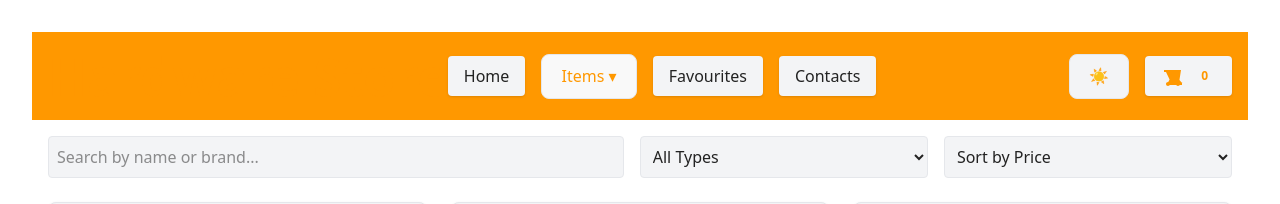
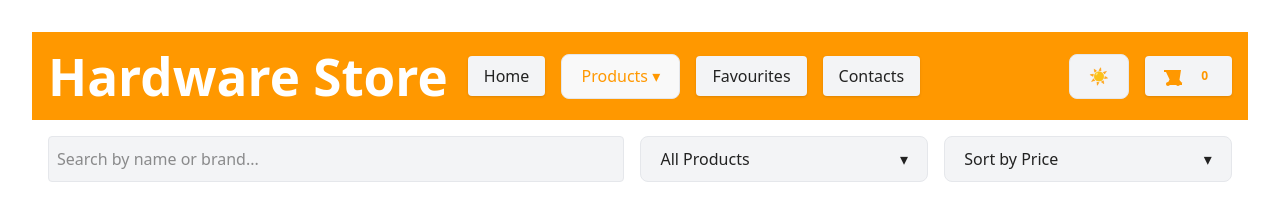
Before and after one commit to zewo2/PWAF-TP1-HardwareStore, a React (Vite) app: page /items in a window 1280 px wide. Shown: the top 204 px of the page. Built offline with nearby package versions, Linux system fonts and the light colour scheme.

Commit message:
varius fixes, filter consistency

```diff
--- a/src/App.jsx
+++ b/src/App.jsx
@@ -15,7 +15,7 @@ function App() {
   return (
     <div className="min-h-screen flex flex-col">
       <header className="bg-blue-700 text-white p-4 flex items-center justify-between">
-        <h1 className="text-2xl font-bold">Hardware Store</h1>
+  <h1 className="text-2xl font-bold" style={{ color: 'var(--bg)' }}>Hardware Store</h1>
         <nav className="flex items-center gap-4 flex-1">
           <Link to="/" className="px-4 py-2 rounded shadow transition" style={{ background: 'var(--card)', color: 'var(--highlight)' }}>Home</Link>
           <DropdownMenu />
@@ -35,12 +35,12 @@ function App() {
       <main className="flex-1 p-4">
         <Routes>
           <Route path="/" element={<Home />} />
-          <Route path="/about" element={<AboutUs />} />
           <Route path="/items" element={<Product />} />
           <Route path="/items/:id" element={<ProductDetails />} />
+          <Route path="/favourites" element={<Favourites />} />
+          <Route path="/about" element={<AboutUs />} />
+          <Route path="/contacts" element={<Contacts />} />
           <Route path="/cart" element={<Cart />} />
-          <Route path="/favourites" element={<Favourites />} />
-          <Route path="/contacts" element={<Contacts />} />
         </Routes>
       </main>
       <footer className="bg-gray-100 text-center p-2 text-xs text-gray-500">© 2025 Hardware Store</footer>
--- a/src/DropdownMenu.jsx
+++ b/src/DropdownMenu.jsx
@@ -20,18 +20,21 @@ export default function DropdownMenu() {
 
   return (
     <div className="relative inline-block" onMouseEnter={handleMouseEnter} onMouseLeave={handleMouseLeave}>
-      <button className="hover:underline focus:outline-none" onClick={handleButtonClick} aria-haspopup="true" aria-expanded={open}>Items ▾</button>
+      <button className="hover:underline focus:outline-none" onClick={handleButtonClick} aria-haspopup="true" aria-expanded={open}>Products ▾</button>
       {open && (
-        <div className="absolute left-0 mt-2 w-40 bg-white text-black rounded shadow-lg z-10">
-          <Link to="/items" className="block px-4 py-2 hover:bg-blue-100" onClick={() => setOpen(false)}>All Items</Link>
-          <Link to="/items?type=CPU" className="block px-4 py-2 hover:bg-blue-100" onClick={() => setOpen(false)}>CPU</Link>
-          <Link to="/items?type=GPU" className="block px-4 py-2 hover:bg-blue-100" onClick={() => setOpen(false)}>GPU</Link>
-          <Link to="/items?type=RAM" className="block px-4 py-2 hover:bg-blue-100" onClick={() => setOpen(false)}>RAM</Link>
-          <Link to="/items?type=Motherboard" className="block px-4 py-2 hover:bg-blue-100" onClick={() => setOpen(false)}>Motherboard</Link>
-          <Link to="/items?type=Storage" className="block px-4 py-2 hover:bg-blue-100" onClick={() => setOpen(false)}>Storage</Link>
-          <Link to="/items?type=PSU" className="block px-4 py-2 hover:bg-blue-100" onClick={() => setOpen(false)}>PSU</Link>
-          <Link to="/items?type=Case" className="block px-4 py-2 hover:bg-blue-100" onClick={() => setOpen(false)}>Case</Link>
-          <Link to="/items?type=Peripheral" className="block px-4 py-2 hover:bg-blue-100" onClick={() => setOpen(false)}>Peripheral</Link>
+        <div
+          className="absolute left-0 mt-2 w-40 rounded shadow-lg z-10"
+          style={{ background: 'var(--card)', color: 'var(--fg)' }}
+        >
+          <Link to="/items" className="block px-4 py-2 hover:bg-orange-100" onClick={() => setOpen(false)}>All Products</Link>
+          <Link to="/items?type=CPU" className="block px-4 py-2 hover:bg-orange-100" onClick={() => setOpen(false)}>CPU</Link>
+          <Link to="/items?type=GPU" className="block px-4 py-2 hover:bg-orange-100" onClick={() => setOpen(false)}>GPU</Link>
+          <Link to="/items?type=Motherboard" className="block px-4 py-2 hover:bg-orange-100" onClick={() => setOpen(false)}>Motherboard</Link>
+          <Link to="/items?type=RAM" className="block px-4 py-2 hover:bg-orange-100" onClick={() => setOpen(false)}>RAM</Link>
+          <Link to="/items?type=Storage" className="block px-4 py-2 hover:bg-orange-100" onClick={() => setOpen(false)}>Storage</Link>
+          <Link to="/items?type=PSU" className="block px-4 py-2 hover:bg-orange-100" onClick={() => setOpen(false)}>PSU</Link>
+          <Link to="/items?type=Case" className="block px-4 py-2 hover:bg-orange-100" onClick={() => setOpen(false)}>Case</Link>
+          <Link to="/items?type=Peripheral" className="block px-4 py-2 hover:bg-orange-100" onClick={() => setOpen(false)}>Peripheral</Link>
         </div>
       )}
     </div>
--- a/src/Product.jsx
+++ b/src/Product.jsx
@@ -2,11 +2,21 @@ import { useState, useEffect } from 'react';
 import { useLocation } from 'react-router-dom';
 import { products } from './data.js';
 
-const productTypes = [...new Set(products.map(p => p.type))];
+const productTypes = [
+	'CPU',
+	'GPU',
+	'Motherboard',
+	'RAM',
+	'Storage',
+	'PSU',
+	'Case',
+	'Peripheral'
+];
 
 function Product() {
 	const [search, setSearch] = useState('');
 	const [type, setType] = useState('');
+	const [typeDropdownOpen, setTypeDropdownOpen] = useState(false);
 	const location = useLocation();
 
 	useEffect(() => {
@@ -21,6 +31,7 @@ function Product() {
 		}
 	}, [location.search]);
 	const [sort, setSort] = useState('none');
+	const [sortDropdownOpen, setSortDropdownOpen] = useState(false);
 
 	let filtered = products.filter(p =>
 		(p.name.toLowerCase().includes(search.toLowerCase()) || p.brand.toLowerCase().includes(search.toLowerCase())) &&
@@ -46,27 +57,60 @@ function Product() {
 					onChange={e => setSearch(e.target.value)}
 					className="border p-2 rounded w-full md:w-1/2"
 				/>
-				<select
-					value={type}
-					onChange={e => setType(e.target.value)}
-					className="border p-2 rounded w-full md:w-1/4"
+				<div className="relative w-full md:w-1/4">
+					<button
+						type="button"
+						className="border p-2 rounded w-full text-left flex justify-between items-center"
+						style={{ background: 'var(--card)', color: 'var(--fg)' }}
+						onClick={() => setTypeDropdownOpen(o => !o)}
 					>
-					<option value="">All Types</option>
+						{type || 'All Products'}
+						<span className="ml-2">▾</span>
+					</button>
+					{typeDropdownOpen && (
+						<div className="absolute left-0 mt-1 w-full rounded shadow-lg z-10" style={{ background: 'var(--card)', color: 'var(--fg)' }}>
+							<div
+								className={`px-4 py-2 cursor-pointer hover:bg-orange-200 rounded ${type === '' ? 'font-bold' : ''}`}
+								onClick={() => { setType(''); setTypeDropdownOpen(false); }}
+							>All Products</div>
 							{productTypes.map(t => (
-						<option key={t} value={t}>{t}</option>
+								<div
+									key={t}
+									className={`px-4 py-2 cursor-pointer hover:bg-orange-200 rounded ${type === t ? 'font-bold' : ''}`}
+									onClick={() => { setType(t); setTypeDropdownOpen(false); }}
+								>{t}</div>
 							))}
-				</select>
-				<select
-					value={sort}
-					onChange={e => setSort(e.target.value)}
-					className="border p-2 rounded w-full md:w-1/4"
+						</div>
+					)}
+				</div>
+				<div className="relative w-full md:w-1/4">
+					<button
+						type="button"
+						className="border p-2 rounded w-full text-left flex justify-between items-center"
+						style={{ background: 'var(--card)', color: 'var(--fg)' }}
+						onClick={() => setSortDropdownOpen(o => !o)}
 					>
-					<option value="none">Sort by Price</option>
-					<option value="asc">Lowest First</option>
-					<option value="desc">Highest First</option>
-				</select>
+						{sort === 'none' ? 'Sort by Price' : sort === 'asc' ? 'Lowest First' : 'Highest First'}
+						<span className="ml-2">▾</span>
+					</button>
+					{sortDropdownOpen && (
+						<div className="absolute left-0 mt-1 w-full rounded shadow-lg z-10" style={{ background: 'var(--card)', color: 'var(--fg)' }}>
+							<div
+								className={`px-4 py-2 cursor-pointer hover:bg-orange-200 rounded ${sort === 'none' ? 'font-bold' : ''}`}
+								onClick={() => { setSort('none'); setSortDropdownOpen(false); }}
+							>Sort by Price</div>
+							<div
+								className={`px-4 py-2 cursor-pointer hover:bg-orange-200 rounded ${sort === 'asc' ? 'font-bold' : ''}`}
+								onClick={() => { setSort('asc'); setSortDropdownOpen(false); }}
+							>Lowest First</div>
+							<div
+								className={`px-4 py-2 cursor-pointer hover:bg-orange-200 rounded ${sort === 'desc' ? 'font-bold' : ''}`}
+								onClick={() => { setSort('desc'); setSortDropdownOpen(false); }}
+							>Highest First</div>
 						</div>
-			<div className="min-h-[60vh] flex justify-center">
+					)}
+				</div>
+			</div>
 			<div className="grid grid-cols-1 sm:grid-cols-2 md:grid-cols-3 gap-6 w-full">
 				{filtered.map(product => (
 					<a
@@ -98,7 +142,6 @@ function Product() {
 				))}
 			</div>
 			</div>
-		</div>
 	);
 }
 
--- a/src/index.css
+++ b/src/index.css
@@ -1,3 +1,4 @@
+
 @import "tailwindcss";
 
 
@@ -59,6 +60,14 @@ h1 {
   line-height: 1.1;
 }
 
+.text-2xl.font-bold {
+  padding-right: 20px;
+}
+
+.flex.items-center.ml-auto {
+  padding-left: 20px;
+}
+
 button {
   border-radius: 8px;
   border: 1px solid var(--border);
```
Lines whose indentation alone changed are shown as unchanged.
